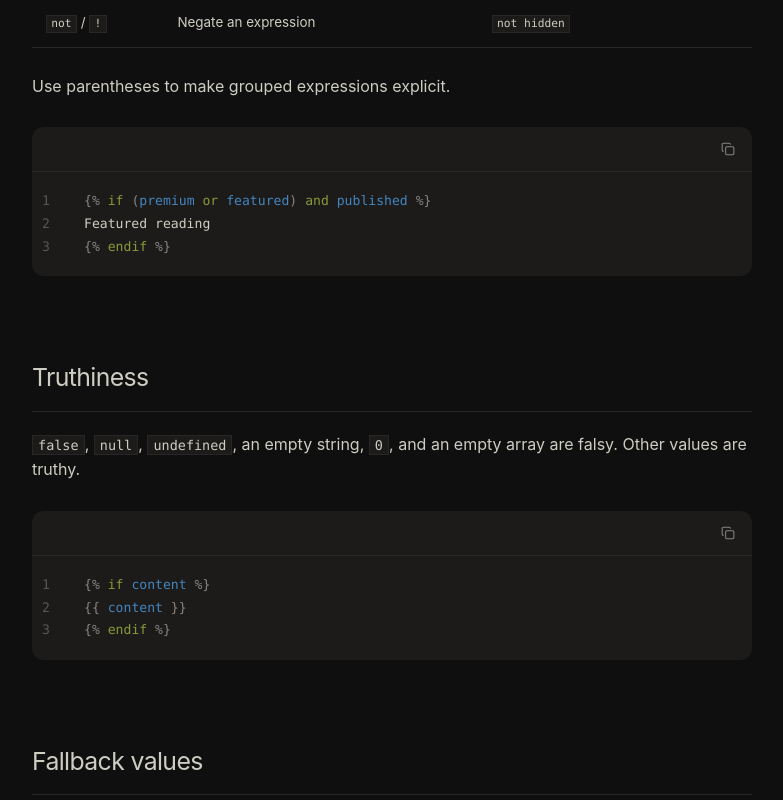
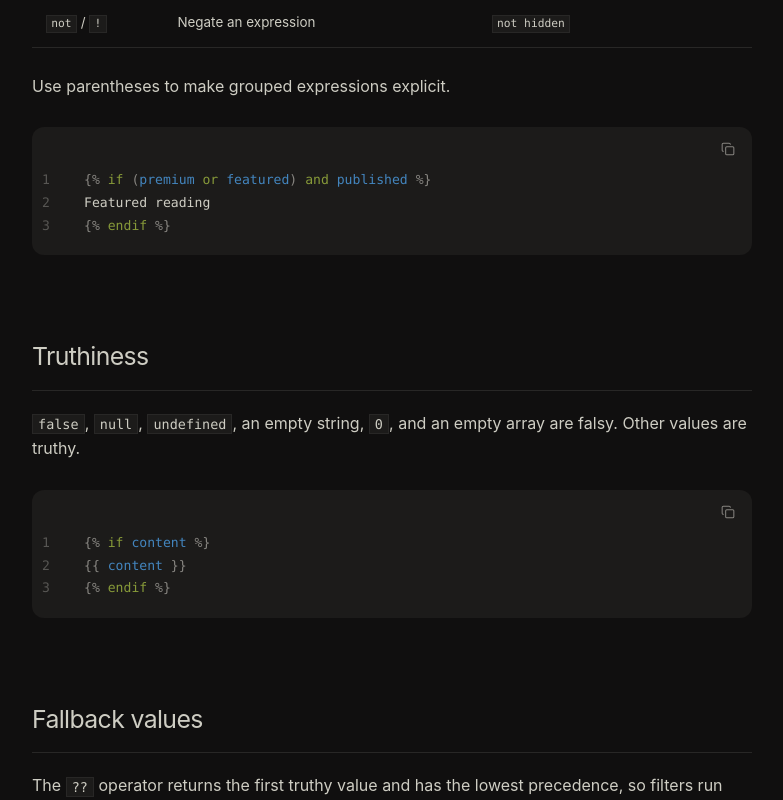
Before and after one commit to obsidianmd/knap, a Next.js app in the folder website/: page /logic in a window 1280 px wide. Shown: the part 1280-2080 px from the top of the page, without its empty margins (248-1031 px from the left). Built offline with nearby package versions, Linux system fonts and the light colour scheme.

Commit message:
Compact untitled code blocks

```diff
--- a/website/app/_components/docs.tsx
+++ b/website/app/_components/docs.tsx
@@ -227,13 +227,13 @@ export function CodeBlock({
   const normalizedCode = code.replace(/^\n|\n$/g, '');
   const lines = normalizedCode.split('\n');
   return (
-    <figure className="doc-code">
-      <figcaption>
-        {label ? <span>{label}</span> : null}
-        <span className="doc-code-actions">
-          <CodeCopyButton code={normalizedCode} />
-        </span>
-      </figcaption>
+    <figure className={`doc-code${label ? '' : ' doc-code-unlabeled'}`}>
+      {label ? (
+        <figcaption>
+          <span>{label}</span>
+          <span className="doc-code-actions"><CodeCopyButton code={normalizedCode} /></span>
+        </figcaption>
+      ) : <CodeCopyButton code={normalizedCode} />}
       <pre><code>{lines.map((line, index) => (
         <span className="doc-code-line" key={index}>
           <span className="doc-line-number">{index + 1}</span>
--- a/website/app/globals.css
+++ b/website/app/globals.css
@@ -307,7 +307,7 @@ footer > a:last-child { justify-self: end; }
   font-size: 0.84em;
 }
 
-.doc-code { margin: 28px 0; overflow: hidden; border-radius: 12px; background: var(--panel); }
+.doc-code { position: relative; margin: 28px 0; overflow: hidden; border-radius: 12px; background: var(--panel); }
 .doc-code figcaption {
   display: flex;
   align-items: center;
@@ -335,6 +335,8 @@ footer > a:last-child { justify-self: end; }
 .doc-code-copy:focus-visible { outline: 2px solid var(--accent); outline-offset: 1px; }
 .doc-code-copy[data-copied] { color: var(--green); }
 .doc-code pre { margin: 0; overflow-x: auto; padding-block: 18px; color: var(--paper); font-family: "SFMono-Regular", Consolas, monospace; font-size: 0.82rem; line-height: 1.72; }
+.doc-code-unlabeled > .doc-code-copy { position: absolute; z-index: 1; top: 8px; right: 10px; }
+.doc-code-unlabeled pre { padding-top: 42px; }
 .doc-code-line { display: grid; min-height: 1.72em; grid-template-columns: 42px 1fr; padding-inline: 10px 20px; }
 .doc-code-line:hover { background: var(--line); }
 .doc-line-number { color: var(--faint); user-select: none; }
```
